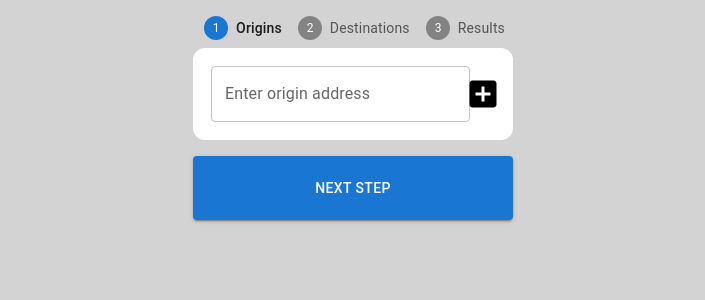
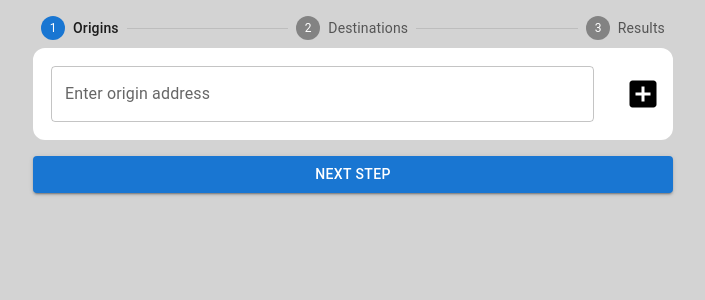
Before and after one commit to HJain01/SnailTrail, a React (Create React App) app: page / in a window 1280 px wide. Shown: the top 300 px of the page, without its empty margins (287-992 px from the left). Built offline with nearby package versions, Linux system fonts and the light colour scheme.

Commit message:
keeping status bar on the end within grid

```diff
--- a/src/components/StatusBar.tsx
+++ b/src/components/StatusBar.tsx
@@ -4,7 +4,7 @@ import {Step, StepLabel, Stepper} from "@mui/material";
 export default function StatusBar(props: any) {
     let activeStep = props.activeStep;
     return (
-        <div className="align-end bottom-padding">
+        <div className="bottom-padding">
             <Stepper activeStep={activeStep}>
                 <Step>
                     <StepLabel>Origins</StepLabel>
--- a/src/pages/Origins.css
+++ b/src/pages/Origins.css
@@ -1,14 +1,11 @@
 body {
     background-color: lightgray;
-    padding: 2vh 2vw;
+    margin: 2vh 2vw;
 }
 
-.center-items {
-    max-width: 25vw;
+.flex {
+    display: flex;
+    flex-direction: column;
+    max-width: 40rem;
     margin: auto;
 }
-
-.next-step {
-    width: 100%;
-    height: 8vh;
-}
--- a/src/pages/Origins.tsx
+++ b/src/pages/Origins.tsx
@@ -5,10 +5,10 @@ import {Button} from "@mui/material";
 
 export default function Origins() {
     return (
-        <div className="center-items">
+        <div className="flex">
             <StatusBar activeStep={0} />
             <AddressesList typeOfAddress="origin" />
-            <Button variant="contained" className="next-step">Next Step</Button>
+            <Button variant="contained" >Next Step</Button>
         </div>
     )
 }
```
